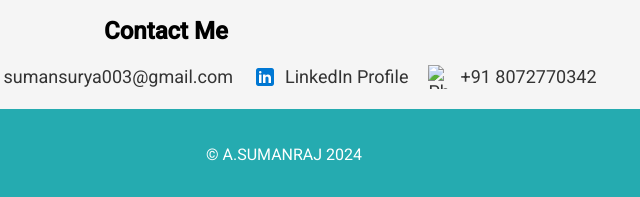
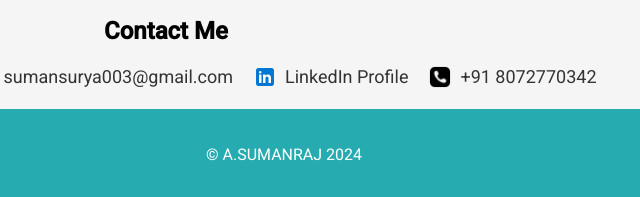
Before and after one commit to ASumanraj/portfolio, a plain HTML site: page index.html in a window 1280 px wide. Shown: the part 1850-2047 px from the top of the page, 356-996 px from the left. Drawn offline with Linux system fonts and the light colour scheme; files whose address does not match are found by name.

Commit message:
Update index.html

```diff
--- a/index.html
+++ b/index.html
@@ -90,7 +90,7 @@
                 <img src="https://github.com/ASumanraj/portfolio/blob/main/linkedin-icon.png" alt="LinkedIn" class="contact-icon"> LinkedIn Profile
             </a>
             <a href="tel:+91 8072770342" class="contact-link">
-                <img src="/portfolio/project/icons8-phone-50.png" alt="Phone" class="contact-icon"> +91 8072770342
+                <img src="https://github.com/ASumanraj/portfolio/blob/main/icons8-phone-50.png" alt="Phone" class="contact-icon"> +91 8072770342
             </a>
         </div>
     </section>
```
